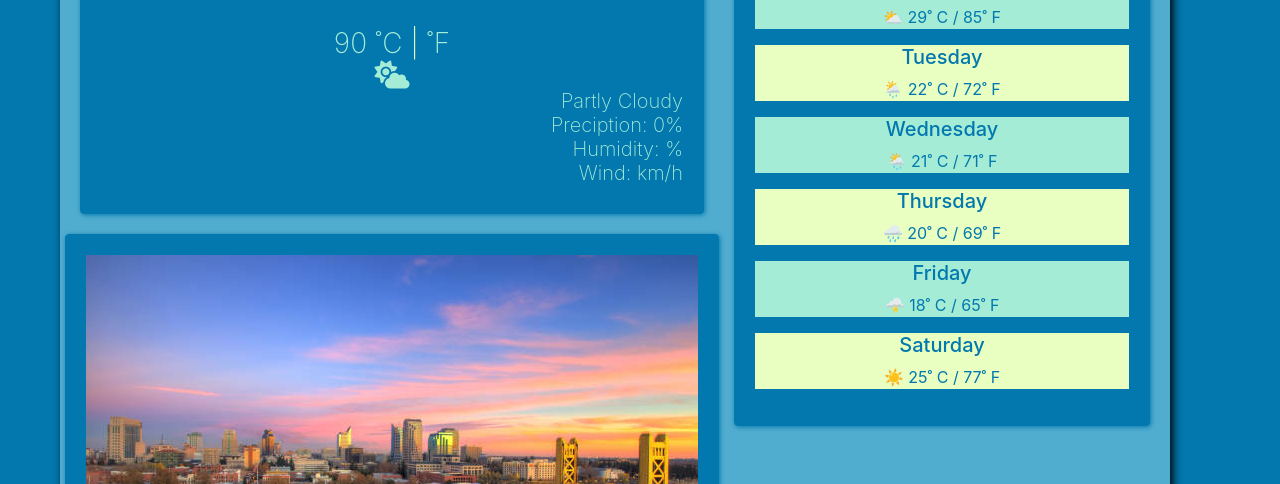
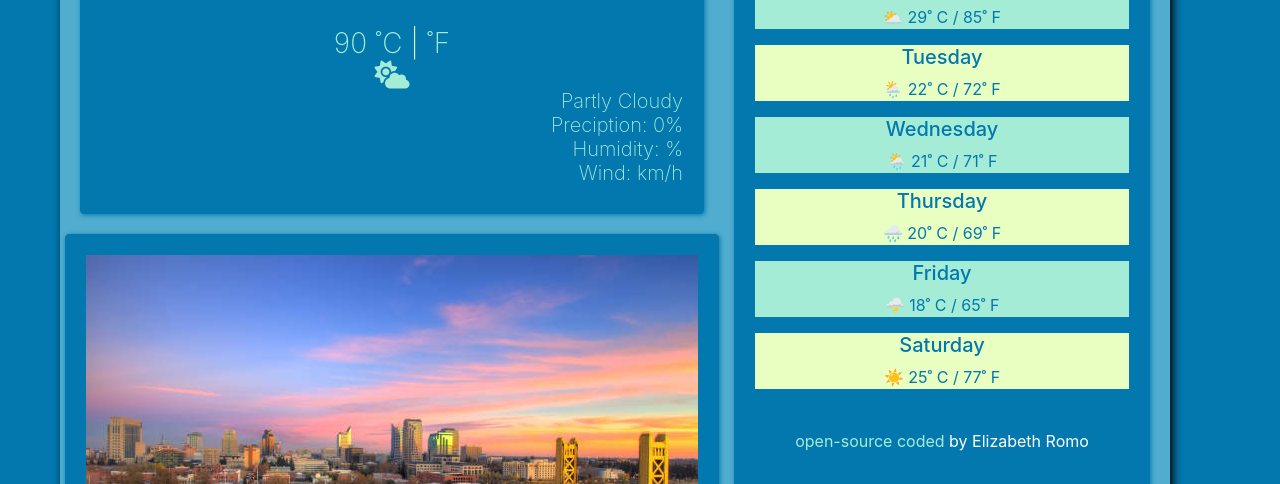
Before and after one commit to eromo1091/Weather-ProjectApp, a plain HTML site: page Index.html in a window 1280 px wide. Shown: the part 316-800 px from the top of the page. Drawn offline with nearby package versions, Linux system fonts and the light colour scheme; no server answers.

Commit message:
Added code link

```diff
--- a/Index.html
+++ b/Index.html
@@ -147,6 +147,16 @@
                       <h5>Saturday</h5>
                       <p>☀️ 25˚ C / 77˚ F</p>
                     </div>
+                    <br />
+                    <p class="code">
+                      <a
+                        href="https://github.com/eromo1091/Weather-ProjectApp"
+                        target="_blank"
+                        class="sourceCode"
+                        >open-source coded</a
+                      >
+                      by Elizabeth Romo
+                    </p>
                   </span>
                 </div>
               </div>
--- a/src/style.css
+++ b/src/style.css
@@ -40,7 +40,14 @@ ul {
   padding: 0;
   margin: 0;
 }
+.sourceCode:hover {
+  color: rgb(255, 255, 255);
+  transition: all 200ms ease-in-out;
+}
 
+.code {
+  color: rgb(255, 255, 255);
+}
 .unit {
   color: #e8ffc1;
 }
```
